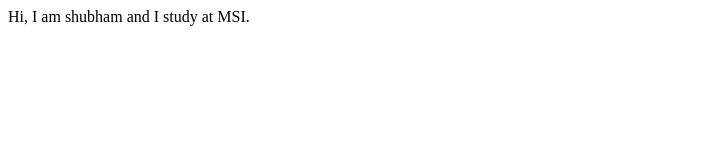
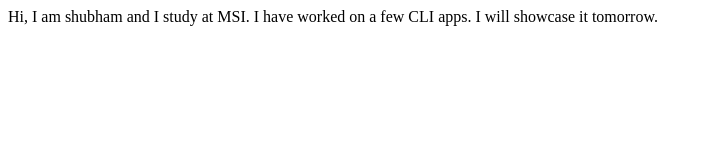
Before and after one commit to shubham-singh/shubhamsingh-site, a plain HTML site: page index.html in a window 1280 px wide. Shown: the whole page, without its empty margins (0-712 px from the left). Drawn offline with Linux system fonts and the light colour scheme.

Commit message:
uodate details of project

```diff
--- a/index.html
+++ b/index.html
@@ -8,5 +8,6 @@
 
     <body>
         Hi, I am shubham and I study at MSI.
+        I have worked on a few CLI apps. I will showcase it tomorrow.
     </body>
 </html>
```
